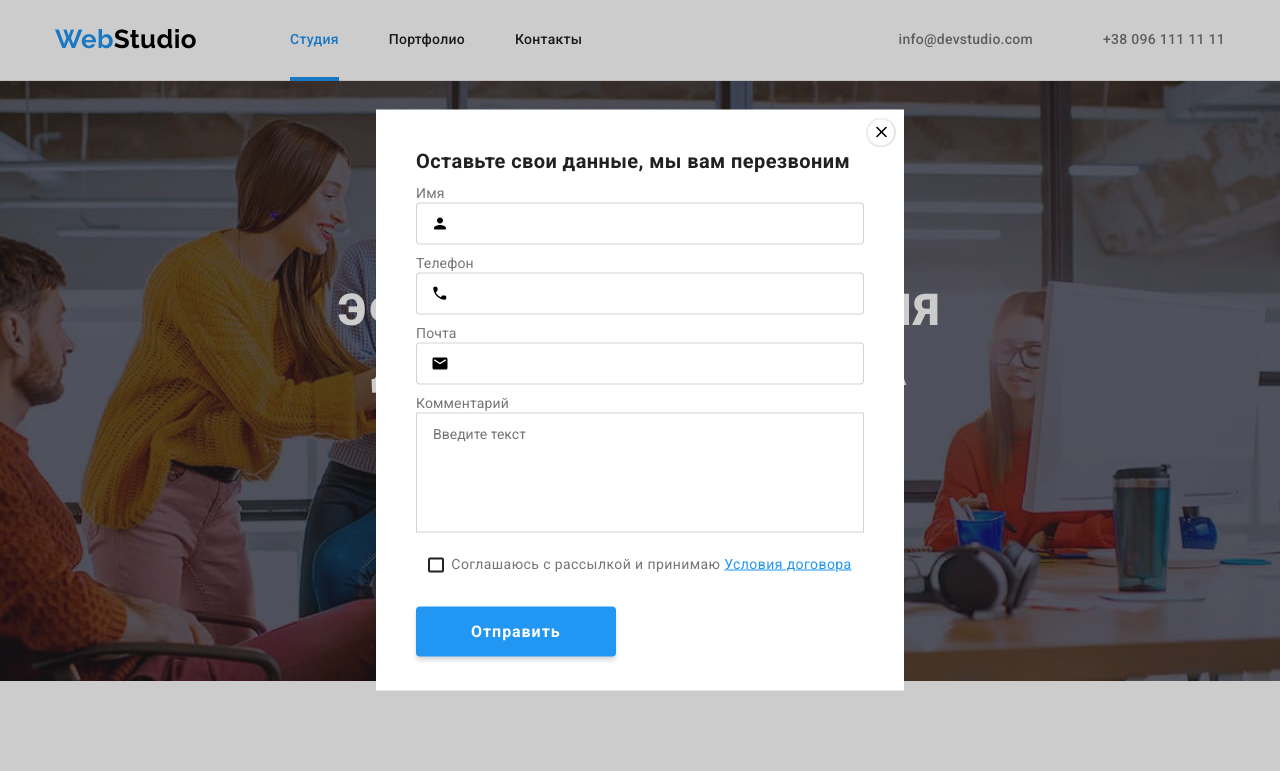
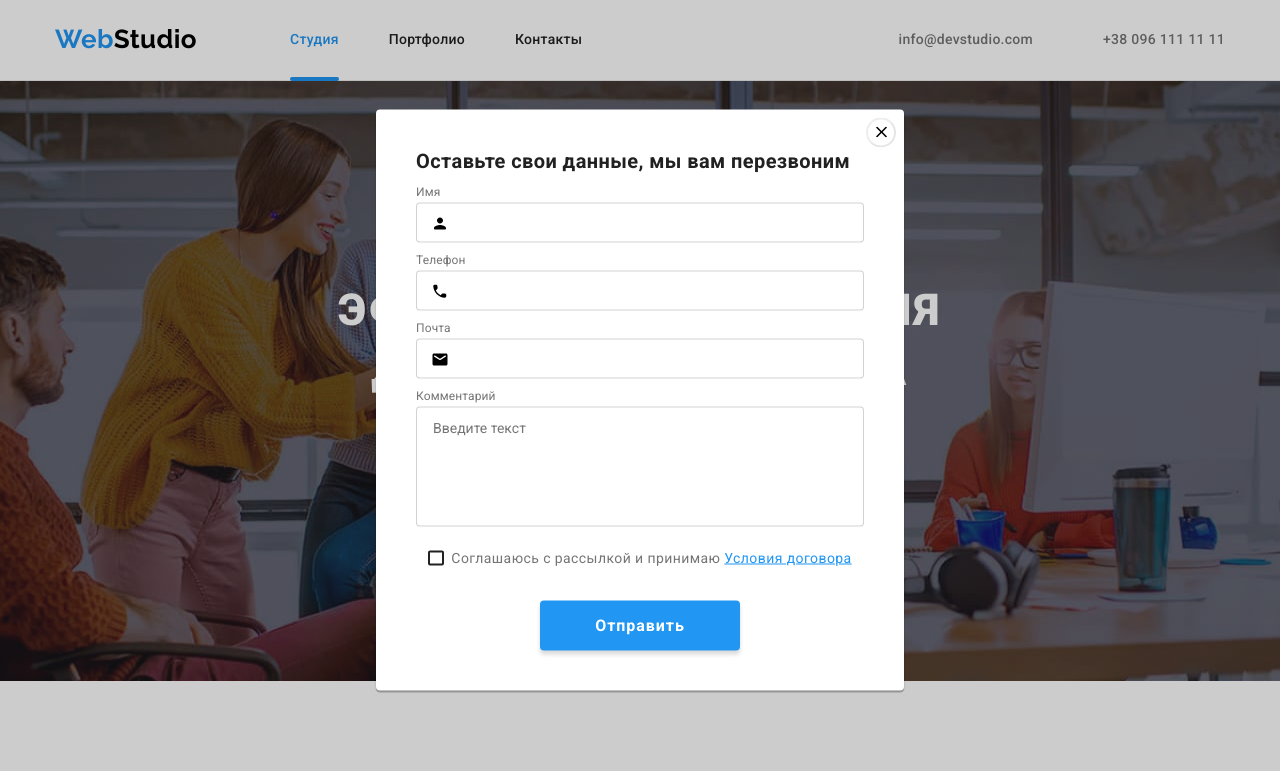
Before and after one commit to copileter/goit-markup-hw-06, a plain HTML site: page index.html in a window 1280 px wide. Both pictures are taken after a click on the button "Заказать услугу". Shown: the top 771 px of the page. Drawn offline with nearby package versions, Linux system fonts and the light colour scheme.

Commit message:
upgrade css

```diff
--- a/css/style.css
+++ b/css/style.css
@@ -493,7 +493,7 @@ address {
   bottom: -1px;
   right: 0px;
   background-color: #2196F3;
-
+  border-radius: 2px;
 }
 
 
@@ -505,7 +505,7 @@ address {
   bottom: -1px;
   right: 0px;
   background-color: #2196F3;
-
+  border-radius: 2px;
 }
 
 .button {
@@ -818,6 +818,8 @@ h1 {
 
   transform: translate(-50%, -50%) scale(1);
   transition: transform var(--timing-function) var(--transition-duration);
+  box-shadow: 0px 1px 3px rgba(0, 0, 0, 0.12), 0px 1px 1px rgba(0, 0, 0, 0.14), 0px 2px 1px rgba(0, 0, 0, 0.2);
+  border-radius: 4px;
 }
 
 
@@ -845,6 +847,7 @@ h1 {
 .backdrop-button-close:hover {
   fill: #2196f3;
 }
+
 
 
 .form-footer {
@@ -931,6 +934,7 @@ textarea {
 }
 
 .form-field input {
+  height: 40px;
   border: 1px solid rgba(33, 33, 33, 0.2);
   border-radius: 4px;
   padding-top: 12px;
@@ -964,6 +968,8 @@ textarea {
   margin-bottom: 20px;
   cursor: pointer;
   outline: none;
+
+  border-radius: 4px;
 
   transition: border-color var(--transition-duration) var(--timing-function);
 }
@@ -1026,10 +1032,13 @@ textarea {
 }
 
 .modal-button {
+  display: block;
+
   padding-top: 10px;
   padding-bottom: 10px;
   padding-left: 55px;
   padding-right: 55px;
+  margin: 0 auto;
 
   font-family: 'Roboto';
   font-style: normal;
@@ -1049,10 +1058,14 @@ textarea {
 }
 
 .form-label {
+  font-family: 'Roboto';
+  font-style: normal;
+  font-weight: 400;
+  font-size: 12px;
+  line-height: 14px;
+
   position: absolute;
   top: 0;
-
-  line-height: 1.16;
   letter-spacing: 0.01em;
   color: #757575;
 
--- a/index.html
+++ b/index.html
@@ -405,7 +405,7 @@
 
       <form class="form-footer">
         <label for="email" class="feature-title">Подпишитесь на рассылку</label>
-        <input type="email" name="footer-mail" id="email">
+        <input type="email" name="footer-mail" id="email" placeholder="Email">
         <button type="button" class="form-button-footer">Подписаться</button>
       </form>
 
```
Also changed, not shown: portfolio.html (+1 -1 lines).
